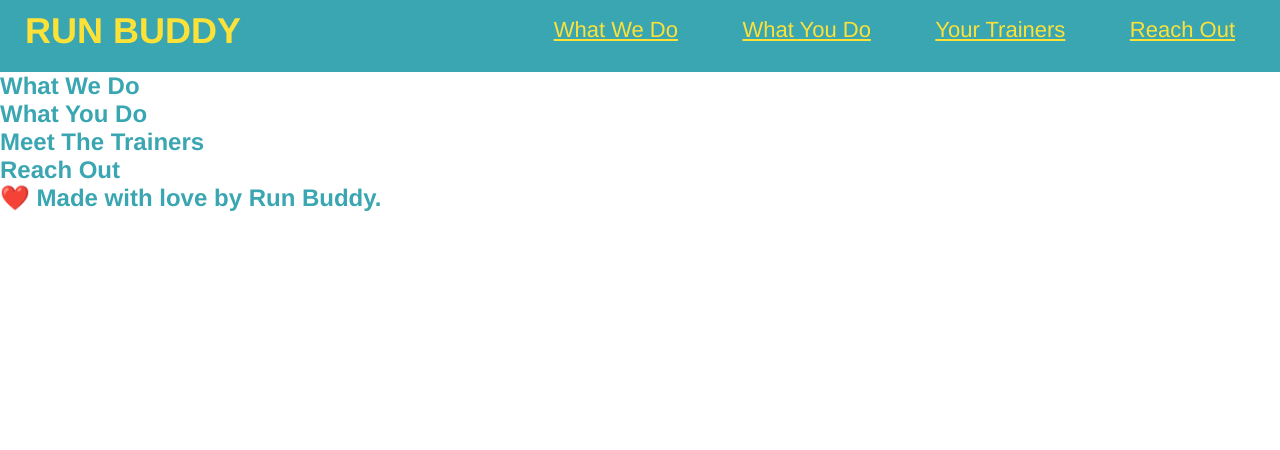
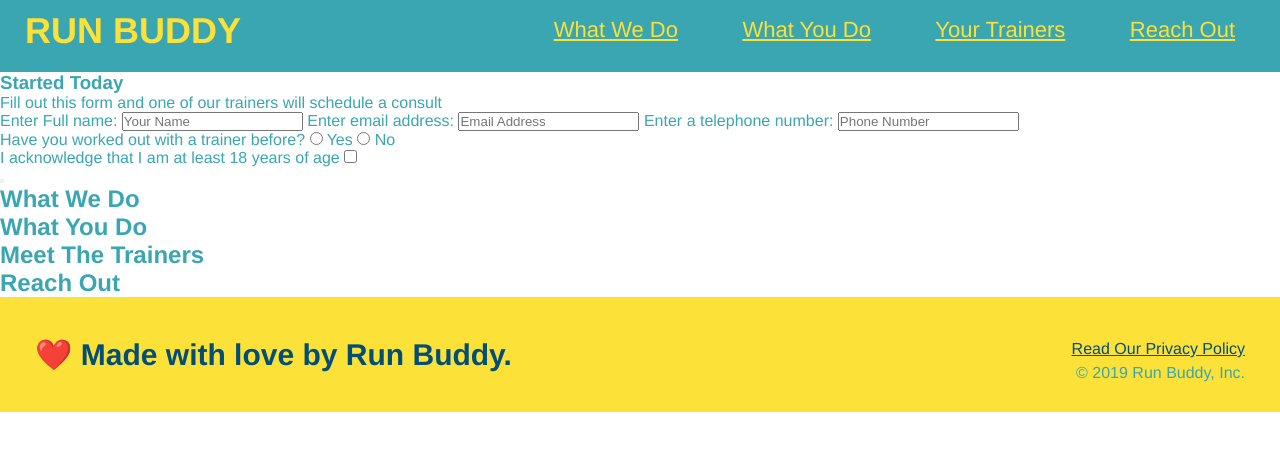
Before and after one commit to ppozdnyakov2233/run-buddy, a plain HTML site: page index.html in a window 1280 px wide. Drawn offline with Linux system fonts and the light colour scheme.

Commit message:
radio and checkbox

```diff
--- a/assets/css/style.css
+++ b/assets/css/style.css
@@ -60,3 +60,31 @@ body {
         margin: 0;
         display: inline;
       }
+
+      footer {
+        background: #fce138;
+        width: 100%;
+        padding: 40px 35px;
+      }
+
+      footer h2 {
+        display: inline;
+        color: #024e76;
+        font-size: 30px;
+        margin: 0;
+      }
+      footer div {
+        float: right;
+        line-height: 1.5;
+        text-align: right;
+      }
+      footer a {
+        color: #024e76;
+      }
+
+
+      * {
+  margin: 0;
+  padding: 0;
+  box-sizing: border-box;
+}
--- a/index.html
+++ b/index.html
@@ -28,6 +28,34 @@
         </ul>
     </nav>
     </header>
+    <section>
+        <div>
+            <h3>Started Today</h3>
+            <p>Fill out this form and one of our trainers will schedule a consult</p>
+            <form>
+                <label for="name">Enter Full name:</label>
+                <input type="text" placeholder="Your Name" name="name" id="name" />
+                <label for="email">Enter email address:</label>
+                <input type="email" placeholder="Email Address" name="email" id="email" />
+                <label for="phone">Enter a telephone number:</label>
+                <input type="tel" placeholder="Phone Number" name="phone" id="phone"/>
+                <p>
+                    Have you worked out with a trainer before?
+                    <input type="radio" name="trainer-confirm" id="trainer-yes" />
+                    <label for="trainer-yes">Yes</label>
+                    <input type="radio" name="trainer-confirm" id="trainer-no" />
+                    <label for="trainer-no">No</label>
+                    </p>
+                    <p>
+                        <label for="checkbox">
+                            I acknowledge that I am at least 18 years of age </label>
+                        <input type="checkbox" name="age-confirm" id="checkbox" />
+
+                    </p>
+                    <button type="submit"></button>
+            </form>
+        </div>
+    </section>
 
 
     <section>
@@ -48,7 +76,11 @@
 
     <footer>
         <h2>❤️ Made with love by Run Buddy.</h2>
-    </footer>
+        <div>
+          <a href="#">Read Our Privacy Policy</a><br />
+          &copy; 2019 Run Buddy, Inc.
+        </div>
+      </footer>
+    </body>
 
-  </body>
-</html>
+    </html>
```
